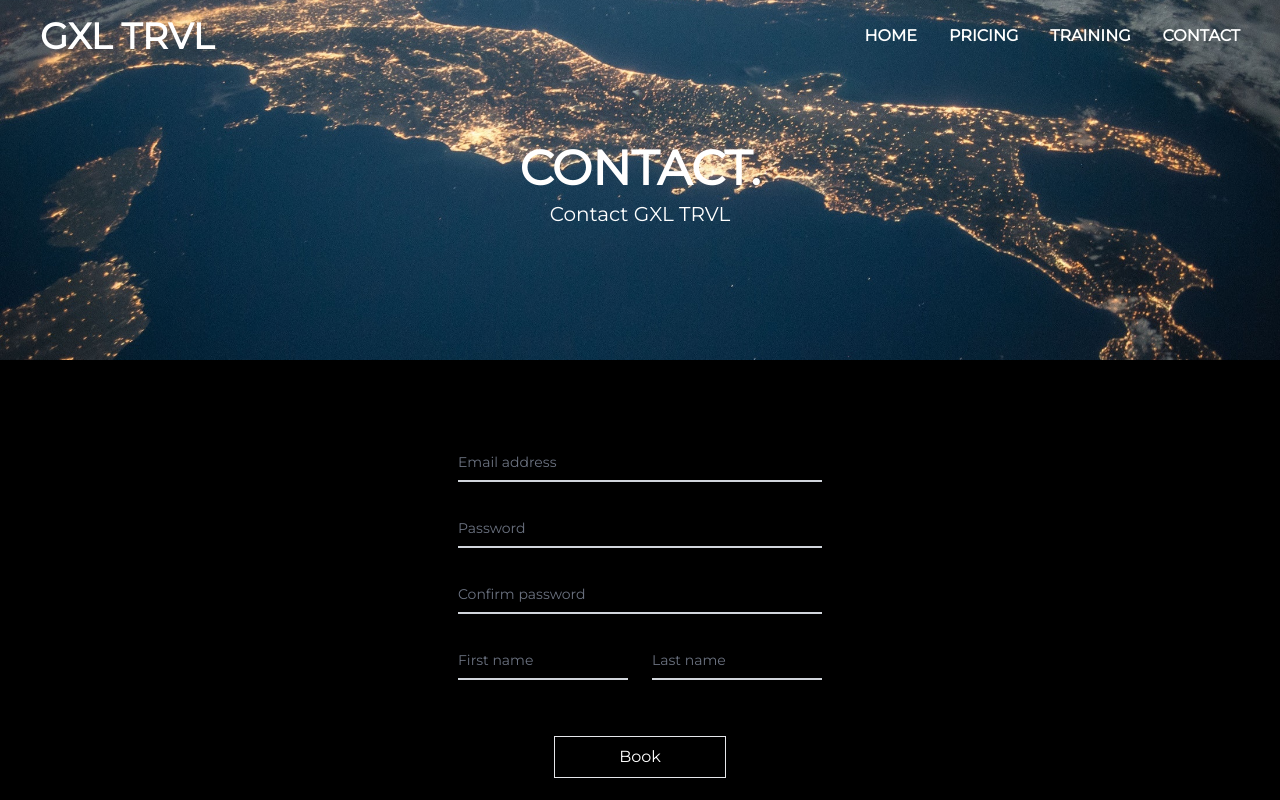
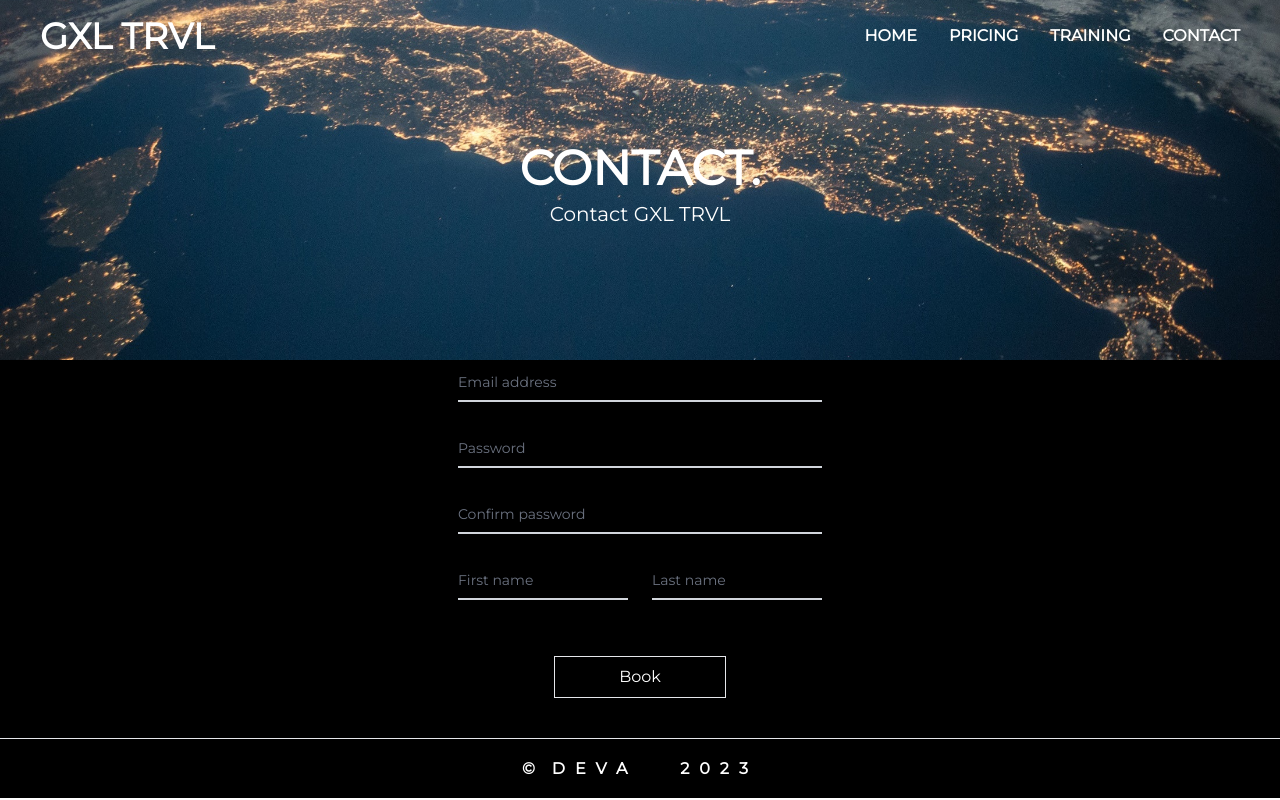
Before and after one commit to Devadharsan-k/Website1-RRD, a React (Vite) app: page /contact in a window 1280 px wide. Shown: the top 800 px of the page. Built offline with nearby package versions, Linux system fonts and the light colour scheme.

Commit message:
Update Contact.jsx

```diff
--- a/src/Components/Contact.jsx
+++ b/src/Components/Contact.jsx
@@ -9,7 +9,7 @@ const Contact = () => {
   return (
     <div>
       <HeroImage {...props} />
-      <div className="flex items-center justify-center bg-black p-20">
+      <div className="flex items-center justify-center bg-black p-15">
         <form>
           <div className="relative z-0 w-full mb-6 group">
             <input
```
